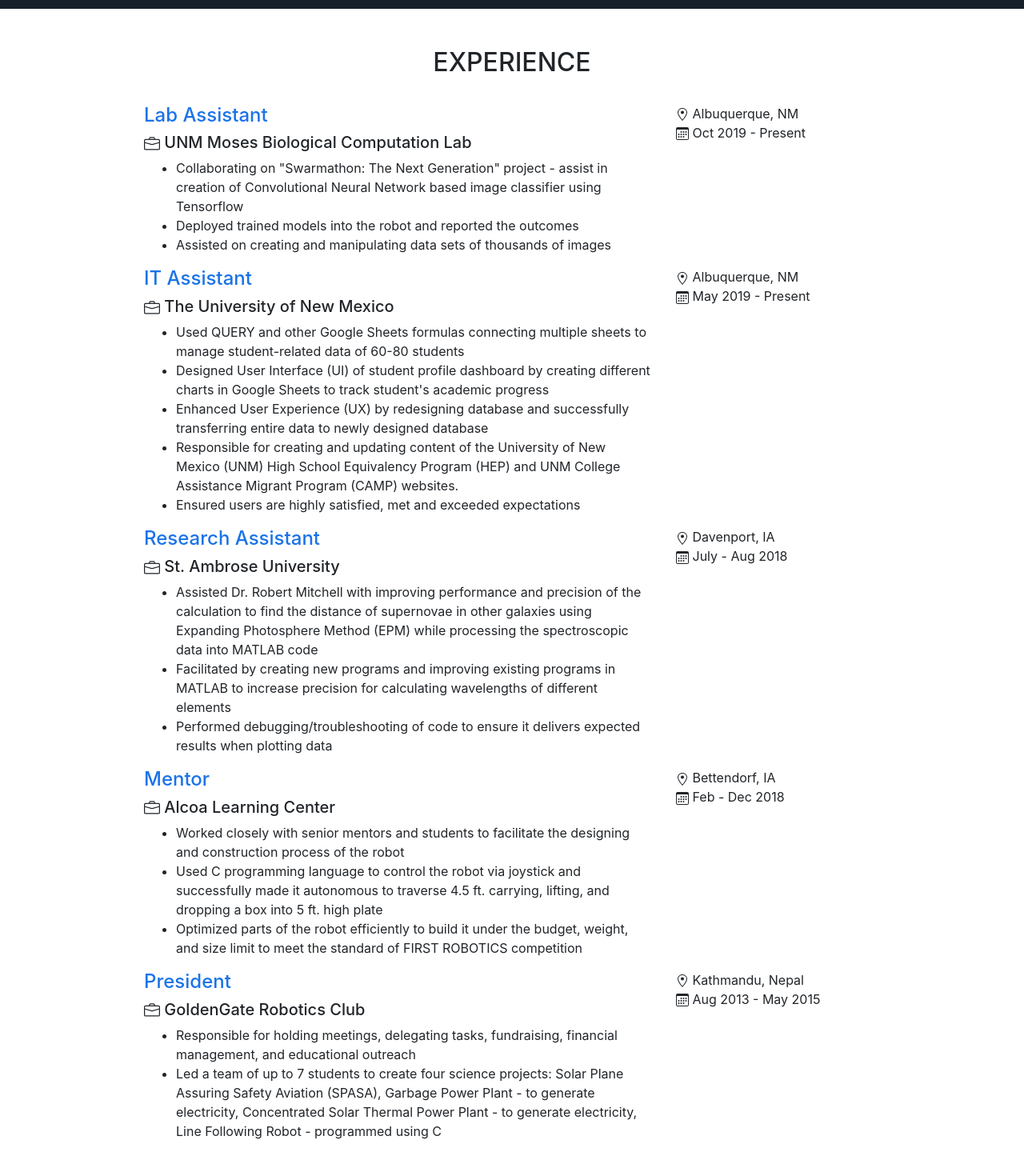
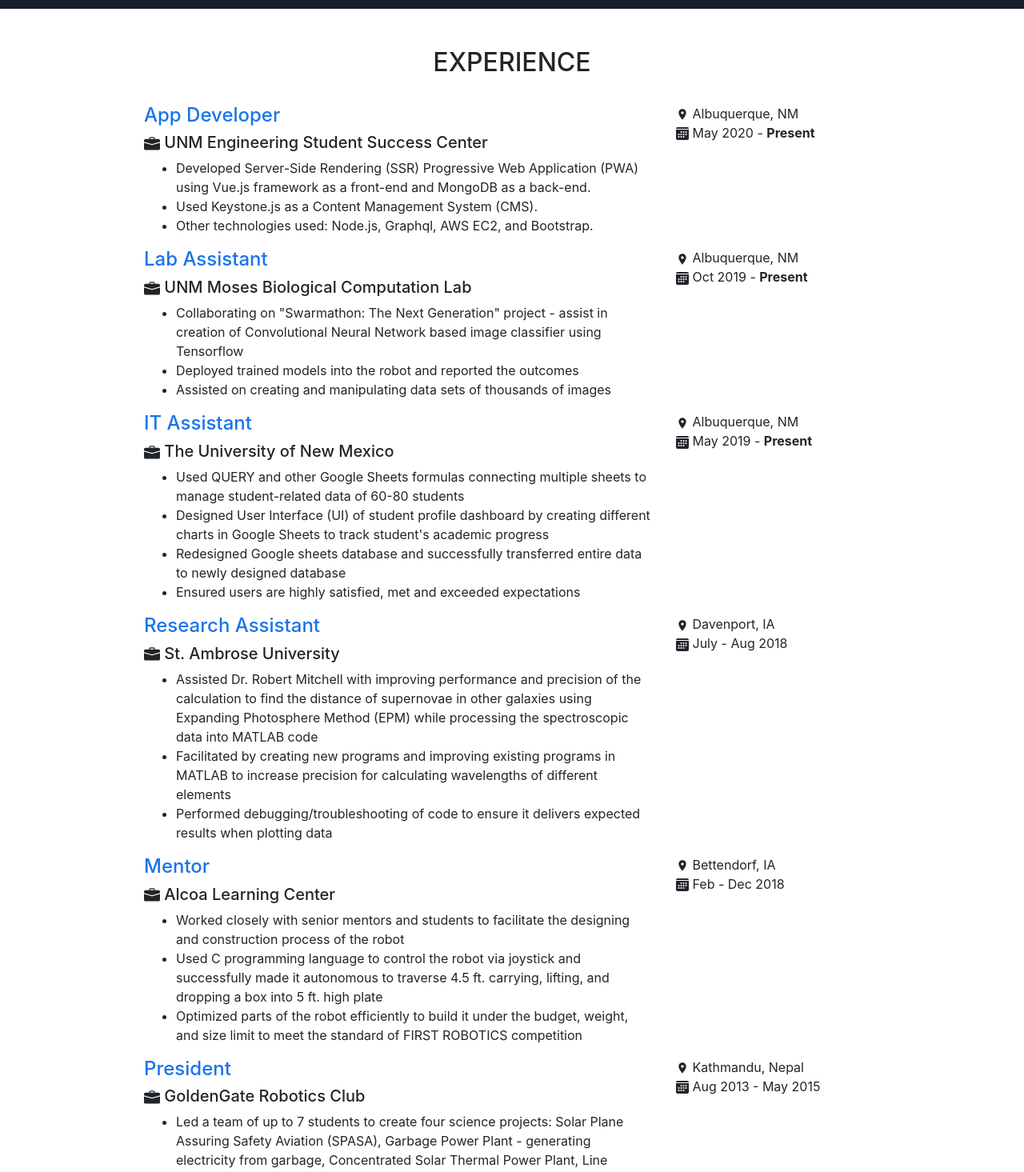
Before and after one commit to birajsilwal/ReactWebsite, a React (Create React App) app: page / in a window 1280 px wide. Shown: the part 1000-2465 px from the top of the page at 80% size. Built offline with nearby package versions, Linux system fonts and the light colour scheme.

Commit message:
updated app developer in experience

```diff
--- a/src/App.css
+++ b/src/App.css
@@ -24,3 +24,10 @@
 ul li{
   list-style: disc;
 }
+
+@media (max-width:520px)  {
+  /* smartphones, iPhone, portrait 480x320 phones */
+  ul {
+    margin-left: -1rem;
+  }
+}
--- a/src/components/Experience.js
+++ b/src/components/Experience.js
@@ -1,9 +1,9 @@
 import React from 'react'
 import "bootstrap/dist/css/bootstrap.min.css";
 import ExperienceCss from "../css/Experience.module.css";
-import { BsBriefcase } from 'react-icons/bs';
-import { GoLocation } from 'react-icons/go';
-import { BsCalendar } from 'react-icons/bs';
+import { BsBriefcaseFill } from 'react-icons/bs';
+import { MdLocationOn } from 'react-icons/md';
+import { BsCalendarFill } from 'react-icons/bs';
 
 
 export default function Experience() {
@@ -16,10 +16,27 @@
               <br></br>
               <div class="row justify-content-center text-left">
 
+                {/* App Developer */}
+                <div class="col-md-7 col-sm-8">
+                  <h4 class={ExperienceCss.h4}>App Developer</h4>
+                  <h5 class="exp-comp"><BsBriefcaseFill /> UNM Engineering Student Success Center </h5>
+                  <ul class="exp-ul">
+                    <li>Developed Server-Side Rendering (SSR) Progressive Web Application (PWA) using Vue.js framework as a front-end and MongoDB as a back-end.</li>
+                    <li>Used Keystone.js as a Content Management System (CMS). </li>
+                    <li>Other technologies used: Node.js, Graphql, AWS EC2, and Bootstrap.</li>
+                  </ul>
+                </div>
+                <div class="col-md-3 col-sm-4 pb-5">
+                  <div class="exp-info">
+                    <div class="exp-loc"><MdLocationOn/> Albuquerque, NM</div>
+                    <div class="exp-date"><BsCalendarFill /> May 2020 - <strong>Present</strong></div>
+                  </div>
+                </div>
+
                 {/* Lab Assistant */}
                 <div class="col-md-7 col-sm-8">
                   <h4 class={ExperienceCss.h4}>Lab Assistant</h4>
-                  <h5 class="exp-comp"><BsBriefcase /> UNM Moses Biological Computation Lab  </h5>
+                  <h5 class="exp-comp"><BsBriefcaseFill /> UNM Moses Biological Computation Lab  </h5>
                   <ul class="exp-ul">
                     <li>Collaborating on "Swarmathon: The Next Generation" project - assist in creation of Convolutional Neural Network based image classifier using Tensorflow</li>
                     <li>Deployed trained models into the robot and reported the outcomes</li>
@@ -28,8 +45,8 @@
                 </div>
                 <div class="col-md-3 col-sm-4 pb-5">
                   <div class="exp-info">
-                    <div class="exp-loc"><GoLocation/> Albuquerque, NM</div>
-                    <div class="exp-date"><BsCalendar /> Oct 2019 - Present</div>
+                    <div class="exp-loc"><MdLocationOn/> Albuquerque, NM</div>
+                    <div class="exp-date"><BsCalendarFill /> Oct 2019 - <strong>Present</strong></div>
                   </div>
                 </div>
 
@@ -38,19 +55,18 @@
                 {/* <!-- IT Assistant --> */}
                 <div class="col-md-7 col-sm-8">
                   <h4 class={ExperienceCss.h4}>IT Assistant</h4>
-                  <h5 class="exp-comp"><BsBriefcase /> The University of New Mexico </h5>
+                  <h5 class="exp-comp"><BsBriefcaseFill /> The University of New Mexico </h5>
                   <ul class="exp-ul">
                     <li>Used QUERY and other Google Sheets formulas connecting multiple sheets to manage student-related data of 60-80 students</li>
                     <li>Designed User Interface (UI) of student profile dashboard by creating different charts in Google Sheets to track student's academic progress  </li>
-                    <li>Enhanced User Experience (UX) by redesigning database and successfully transferring entire data to newly designed database</li>
-                    <li>Responsible for creating and updating content of the University of New Mexico (UNM) High School Equivalency Program (HEP) and UNM College Assistance Migrant Program (CAMP) websites.</li>
+                    <li>Redesigned Google sheets database and successfully transferred entire data to newly designed database</li>
                     <li>Ensured users are highly satisfied, met and exceeded expectations</li>
                   </ul>
                 </div>
                 <div class="col-md-3 col-sm-4  pb-5">
                   <div class="exp-info">
-                    <div class="exp-loc"><GoLocation/> Albuquerque, NM</div>
-                    <div class="exp-date"><BsCalendar /> May 2019 - Present</div>
+                    <div class="exp-loc"><MdLocationOn/> Albuquerque, NM</div>
+                    <div class="exp-date"><BsCalendarFill /> May 2019 - <strong>Present</strong></div>
                   </div>
                 </div>
 
@@ -58,7 +74,7 @@
                 {/* <!-- Research Assistant at SAU --> */}
                 <div class="col-md-7 col-sm-8">
                   <h4 class={ExperienceCss.h4}>Research Assistant</h4>
-                  <h5 class="exp-comp"><BsBriefcase /> St. Ambrose University </h5>
+                  <h5 class="exp-comp"><BsBriefcaseFill /> St. Ambrose University </h5>
                   <ul class="exp-ul">
                     <li>Assisted Dr. Robert Mitchell with improving performance and precision of the calculation to find the distance of supernovae in other galaxies using Expanding Photosphere Method (EPM) while processing the spectroscopic data into MATLAB code</li>
                     <li>Facilitated by creating new programs and improving existing programs in MATLAB to increase precision for calculating wavelengths of different elements</li>
@@ -67,15 +83,15 @@
                 </div>
                 <div class="col-md-3 col-sm-4  pb-5">
                   <div class="exp-info">
-                    <div class="exp-loc"><GoLocation/> Davenport, IA</div>
-                    <div class="exp-date"><BsCalendar /> July - Aug 2018</div>
+                    <div class="exp-loc"><MdLocationOn/> Davenport, IA</div>
+                    <div class="exp-date"><BsCalendarFill /> July - Aug 2018</div>
                   </div>
                 </div>
 
                 {/* <!-- Mentor --> */}
                 <div class="col-md-7 col-sm-8">
                   <h4 class={ExperienceCss.h4}>Mentor</h4>
-                  <h5 class="exp-comp"><BsBriefcase /> Alcoa Learning Center </h5>
+                  <h5 class="exp-comp"><BsBriefcaseFill /> Alcoa Learning Center </h5>
                   <ul class="exp-ul">
                     <li>Worked closely with senior mentors and students to facilitate the designing and construction process of the robot</li>
                     <li>Used C programming language to control the robot via joystick and successfully made it autonomous to traverse 4.5 ft. carrying, lifting, and dropping a box into 5 ft. high plate</li>
@@ -84,8 +100,8 @@
                 </div>
                 <div class="col-md-3 col-sm-4  pb-5">
                   <div class="exp-info">
-                    <div class="exp-loc"><GoLocation/> Bettendorf, IA</div>
-                    <div class="exp-date"><BsCalendar /> Feb - Dec 2018</div>
+                    <div class="exp-loc"><MdLocationOn/> Bettendorf, IA</div>
+                    <div class="exp-date"><BsCalendarFill /> Feb - Dec 2018</div>
                   </div>
                 </div>
 
@@ -93,23 +109,22 @@
                 {/* <!-- Robotics Club --> */}
                 <div class="col-md-7 col-sm-8">
                   <h4 class={ExperienceCss.h4}>President</h4>
-                  <h5 class="exp-comp"><BsBriefcase /> GoldenGate Robotics Club </h5>
+                  <h5 class="exp-comp"><BsBriefcaseFill /> GoldenGate Robotics Club </h5>
                   <ul class="exp-ul">
-                    <li>Responsible for holding meetings, delegating tasks, fundraising, financial management, and educational outreach</li>
-                    <li>Led a team of up to 7 students to create four science projects: Solar Plane Assuring Safety Aviation (SPASA), Garbage Power Plant - to generate electricity, Concentrated Solar Thermal Power Plant - to generate electricity, Line Following Robot - programmed using C</li>
+                    <li>Led a team of up to 7 students to create four science projects: Solar Plane Assuring Safety Aviation (SPASA), Garbage Power Plant - generating electricity from garbage, Concentrated Solar Thermal Power Plant, Line Following Robot - programmed with C</li>
                   </ul>
                 </div>
                 <div class="col-md-3 col-sm-4  pb-5">
                   <div class="exp-info">
-                    <div class="exp-loc"><GoLocation/> Kathmandu, Nepal</div>
-                    <div class="exp-date"><BsCalendar /> Aug 2013 - May 2015</div>
+                    <div class="exp-loc"><MdLocationOn/> Kathmandu, Nepal</div>
+                    <div class="exp-date"><BsCalendarFill /> Aug 2013 - May 2015</div>
                   </div>
                 </div>
 
                 {/* <!-- Comment about job --> */}
                   {/* <div class="col-md-7 col-sm-8">
                     <h4 class={ExperienceCss.h4}>Job Title</h4>
-                    <h5 class="exp-comp"><BsBriefcase /> Employer </h5>
+                    <h5 class="exp-comp"><BsBriefcaseFill /> Employer </h5>
                     <ul class="exp-ul">
                       <li></li>
                       <li></li>
@@ -118,8 +133,8 @@
                   </div>
                   <div class="col-md-3 col-sm-4">
                     <div class="exp-info">
-                      <div class="exp-loc"><GoLocation/>Location</div>
-                      <div class="exp-date"><BsCalendar /> Date</div>
+                      <div class="exp-loc"><MdLocationOn/>Location</div>
+                      <div class="exp-date"><BsCalendarFill /> Date</div>
                     </div>
                   </div> */}
 
```
